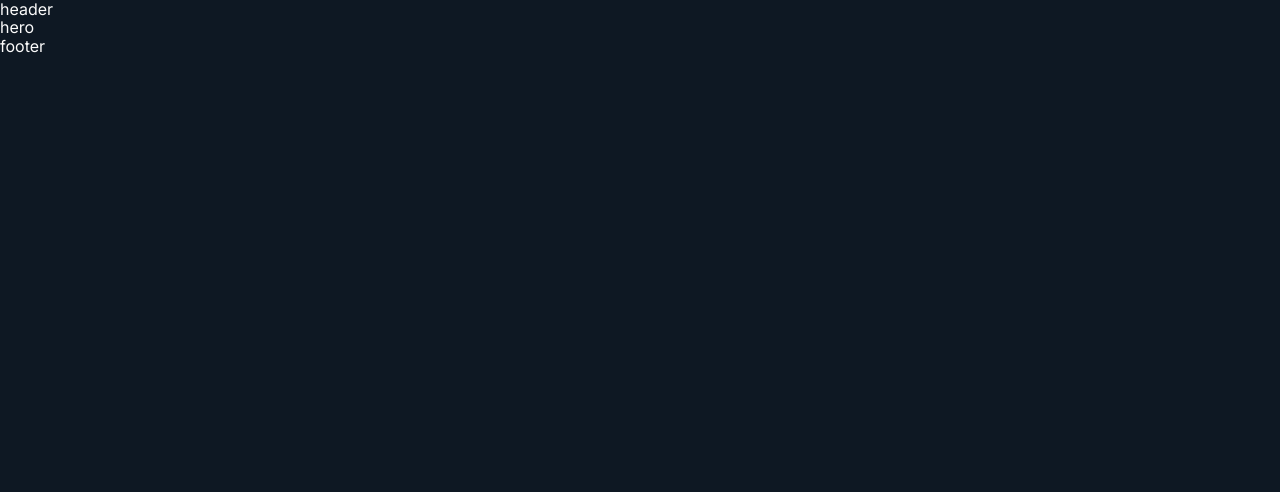
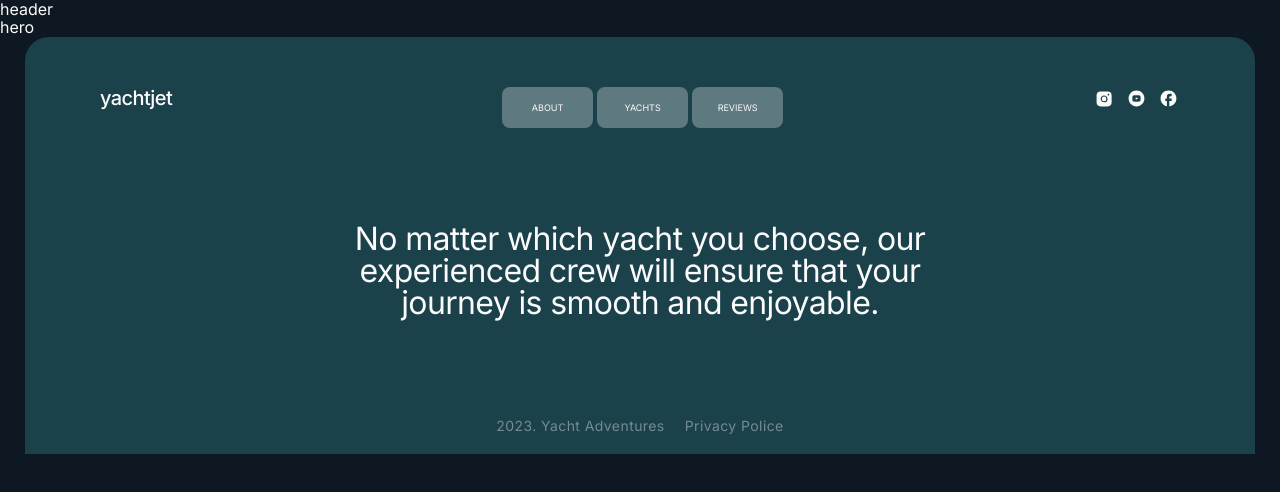
Before and after one commit to Ira-Panasiuk-2024/project-dream-team-16, a website built with Vite: page src/index.html in a window 1280 px wide. Built offline with nearby package versions, Linux system fonts and the light colour scheme.

Commit message:
add footer

```diff
--- a/src/css/common.css
+++ b/src/css/common.css
@@ -2,6 +2,7 @@ body {
   font-family: 'Inter', sans-serif;
   background: #0e1823;
   color: #fbfbfb;
+  margin: 0;
 }
 
 .main-btn {
@@ -21,22 +22,26 @@ body {
   margin: 0 auto;
 }
 
+html {
+  scroll-behavior: smooth;
+}
+
 @media screen and (min-width: 768px) {
   .container {
-    width: 768px;
+    max-width: 768px;
     padding: 0 32px;
   }
 }
 
 @media screen and (min-width: 1280px) {
   .container {
-    width: 1280px;
+    max-width: 1280px;
     padding: 0 50px;
   }
 }
 
 @media screen and (min-width: 1440px) {
   .container {
-    width: 1440px;
+    max-width: 1440px;
   }
 }
--- a/src/css/footer.css
+++ b/src/css/footer.css
@@ -0,0 +1,224 @@
+.footer-container {
+  padding-left: 10px;
+  padding-right: 10px;
+}
+
+.footer-box {
+  background-color: #1b414b;
+  border-radius: 24px 24px 0 0;
+  padding-top: 40px;
+  padding-bottom: 20px;
+  padding-left: 30px;
+  padding-right: 30px;
+  display: flex;
+  flex-direction: column;
+  align-items: center;
+}
+
+.footer-nav-box {
+  width: 100%;
+  height: 100%;
+}
+
+.footer-nav {
+  display: flex;
+  flex-direction: row;
+  justify-content: space-between;
+  margin-bottom: 80px;
+}
+
+.footer-logo {
+  font-weight: 500;
+  font-size: 14px;
+  letter-spacing: -0.03em;
+  color: #fbfbfb;
+}
+
+.footer-nav-list {
+  display: flex;
+  flex-direction: row;
+  gap: 4px;
+  align-items: center;
+}
+
+.footer-nav-item {
+  width: 66px;
+  height: 40px;
+}
+
+.footer-nav-link {
+  background-color: rgba(251, 251, 251, 0.3);
+  border-radius: 8px;
+  font-size: 9px;
+  line-height: 1.3;
+  text-transform: uppercase;
+  text-align: center;
+  color: #fbfbfb;
+  padding: 15px 12px;
+  display: block;
+  transition: background-color 250ms cubic-bezier(0.4, 0, 0.2, 1),
+    color 250ms cubic-bezier(0.4, 0, 0.2, 1);
+}
+
+.footer-soc-list {
+  display: flex;
+  flex-direction: row;
+  gap: 8px;
+  justify-content: center;
+  margin-bottom: 40px;
+}
+
+.footer-soc-list-item {
+  width: 24px;
+  height: 24px;
+}
+
+.footer-soc-link {
+  width: 100%;
+  height: 100%;
+  display: flex;
+  align-items: center;
+  justify-content: center;
+}
+
+.footer-soc-icon {
+  fill: #fbfbfb;
+  transition: fill 250ms cubic-bezier(0.4, 0, 0.2, 1);
+}
+
+.footer-page-text {
+  font-size: 18px;
+  line-height: 1;
+  letter-spacing: -0.02em;
+  text-align: center;
+  color: #fbfbfb;
+  margin-bottom: 82px;
+  max-width: 275px;
+}
+
+.footer-bottom {
+  display: flex;
+  flex-direction: row;
+  gap: 20px;
+  justify-content: center;
+}
+
+.footer-copyright {
+  font-size: 12px;
+  line-height: 1.17;
+  letter-spacing: 0.03em;
+  text-align: center;
+  color: rgba(251, 251, 251, 0.4);
+}
+
+.footer-link-privacy {
+  font-size: 12px;
+  line-height: 1.17;
+  letter-spacing: 0.03em;
+  text-align: center;
+  color: rgba(251, 251, 251, 0.4);
+}
+
+.footer-nav-link:hover,
+.footer-nav-link:focus {
+  background-color: #fbfbfb;
+  color: #1b414b;
+}
+
+.footer-soc-link:hover .footer-soc-icon {
+  fill: rgba(251, 251, 251, 0.8);
+}
+
+@media screen and (max-width: 374px) {
+  .footer-nav {
+    flex-direction: column;
+    gap: 20px;
+    margin-bottom: 60px;
+  }
+
+  .footer-nav-list {
+    justify-content: space-around;
+  }
+
+  .footer-bottom {
+    flex-direction: column;
+  }
+}
+
+@media screen and (min-width: 768px) {
+  .footer-container {
+    padding-left: 16px;
+    padding-right: 16px;
+  }
+
+  .footer-box {
+    padding-top: 50px;
+    padding-left: 48px;
+    padding-right: 48px;
+  }
+
+  .footer-nav-box {
+    display: flex;
+    flex-direction: row;
+    justify-content: space-between;
+    align-items: flex-start;
+    margin-bottom: 96px;
+  }
+
+  .footer-nav {
+    gap: 110px;
+    margin-bottom: 0;
+  }
+
+  .footer-logo {
+    font-size: 20px;
+  }
+
+  .footer-nav-item {
+    width: 91px;
+  }
+
+  .footer-soc-list {
+    margin-bottom: 0;
+  }
+
+  .footer-page-text {
+    font-size: 32px;
+    margin-bottom: 99px;
+    max-width: 600px;
+  }
+
+  .footer-copyright {
+    font-size: 14px;
+  }
+
+  .footer-link-privacy {
+    font-size: 14px;
+  }
+}
+
+@media screen and (min-width: 1280px) {
+  .footer-container {
+    padding-left: 25px;
+    padding-right: 25px;
+  }
+
+  .footer-box {
+    padding-left: 75px;
+    padding-right: 75px;
+  }
+
+  .footer-nav {
+    gap: 330px;
+  }
+
+  .footer-page-text {
+    max-width: 640px;
+  }
+}
+
+@media screen and (min-width: 1440px) {
+  .footer-nav {
+    gap: 409px;
+  }
+}
--- a/src/partials/footer.html
+++ b/src/partials/footer.html
@@ -1,4 +1,64 @@
-<footer class="footer">
-  footer
-  <div class="container"></div>
+<footer class="footer-page">
+  <div class="container footer-container">
+    <div class="footer-box">
+      <div class="footer-nav-box">
+        <nav class="footer-nav">
+          <a class="footer-logo" href="./index.html">yachtjet</a>
+          <ul class="footer-nav-list">
+            <li class="footer-nav-item">
+              <a class="footer-nav-link" href="#about">About</a>
+            </li>
+            <li class="footer-nav-item">
+              <a class="footer-nav-link" href="#yachts">Yachts</a>
+            </li>
+            <li class="footer-nav-item">
+              <a class="footer-nav-link" href="#reviews">Reviews</a>
+            </li>
+          </ul>
+        </nav>
+        <ul class="footer-soc-list">
+          <li class="footer-soc-list-item">
+            <a
+              class="footer-soc-link"
+              href="https://www.instagram.com/goitclub/"
+              target="_blank"
+              ><svg class="footer-soc-icon" width="19" height="19">
+                <use href="/img/icons.svg#icon-instagram"></use>
+              </svg>
+            </a>
+          </li>
+          <li class="footer-soc-list-item">
+            <a
+              class="footer-soc-link"
+              href="https://www.youtube.com/c/GoIT"
+              target="_blank"
+              ><svg class="footer-soc-icon" width="19" height="19">
+                <use href="/img/icons.svg#icon-youtube"></use>
+              </svg>
+            </a>
+          </li>
+          <li class="footer-soc-list-item">
+            <a
+              class="footer-soc-link"
+              href="https://www.facebook.com/goITclub/"
+              target="_blank"
+              ><svg class="footer-soc-icon" width="19" height="19">
+                <use href="/img/icons.svg#icon-facebook"></use>
+              </svg>
+            </a>
+          </li>
+        </ul>
+      </div>
+      <p class="footer-page-text">
+        No matter which yacht you choose, our experienced crew will ensure that
+        your journey is smooth and enjoyable.
+      </p>
+      <div class="footer-bottom">
+        <p class="footer-copyright">2023. Yacht Adventures</p>
+        <a class="footer-link-privacy" href="" target="_blank"
+          >Privacy Police</a
+        >
+      </div>
+    </div>
+  </div>
 </footer>
```
